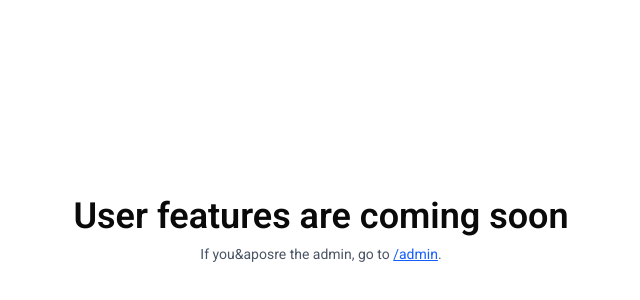
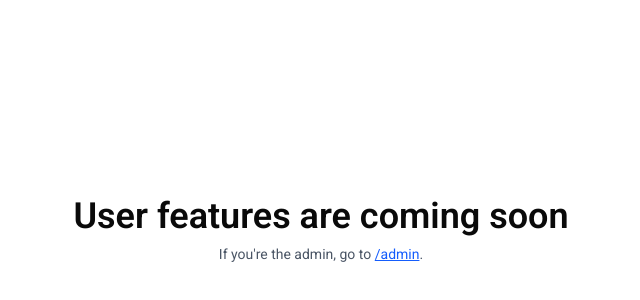
Before and after one commit to muhammadahmad1857/ielts-karo-test, a Next.js app: page / in a window 1280 px wide. Shown: the part 170-470 px from the top of the page, without its empty margins (319-959 px from the left). Built offline with nearby package versions, Linux system fonts and the light colour scheme.

Commit message:
fix: correct apostrophe in user features message on landing page

```diff
--- a/app/page.tsx
+++ b/app/page.tsx
@@ -12,7 +12,7 @@ export default function Page() {
           User features are coming soon
         </h1>
         <p className="mt-2 text-sm text-gray-600">
-          If you&aposre the admin, go to{" "}
+          If you&apos;re the admin, go to{" "}
           <Link
             href="/admin"
             className="text-blue-600 underline hover:opacity-80"
```
